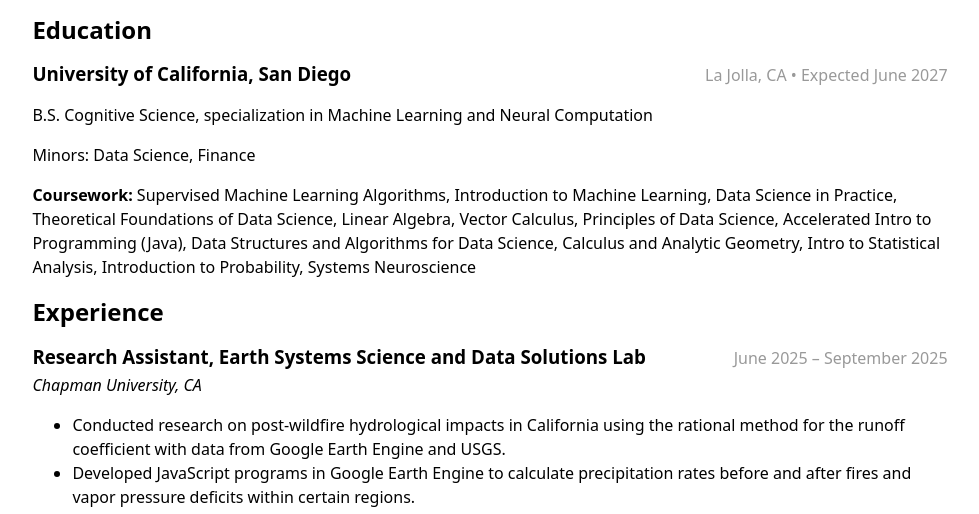
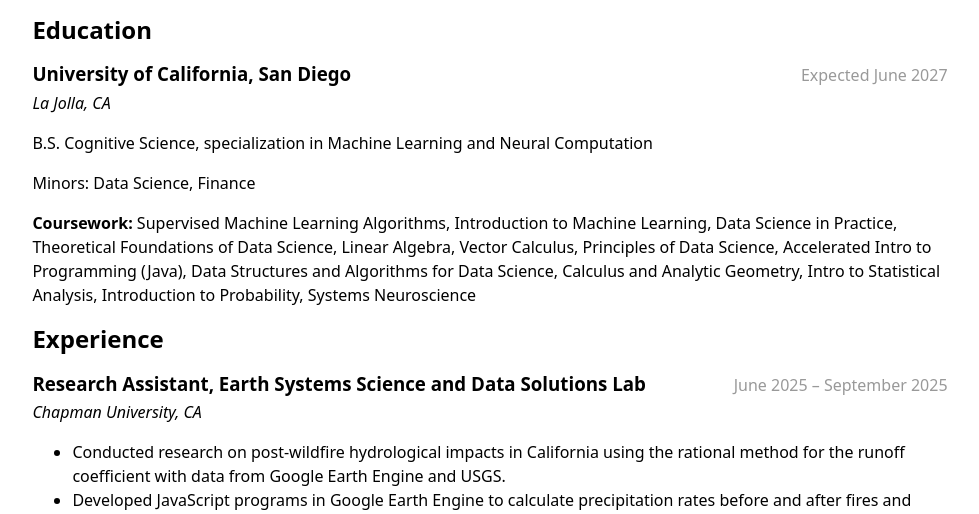
Before and after one commit to bassamhajjawi/portfolio, a plain HTML site: page resume/index.html in a window 1280 px wide. Shown: the part 272-786 px from the top of the page, without its empty margins (150-1129 px from the left). Drawn offline with Linux system fonts and the light colour scheme.

Commit message:
another resume change

```diff
--- a/resume/index.html
+++ b/resume/index.html
@@ -31,8 +31,9 @@
         <article>
             <header>
                 <h3>University of California, San Diego</h3>
-                <p>La Jolla, CA • Expected <time datetime="2027-06">June 2027</time></p>
+                <p>Expected <time datetime="2027-06">June 2027</time></p>
             </header>
+            <p class="desc">La Jolla, CA</p>
             <p>B.S. Cognitive Science, specialization in Machine Learning and Neural Computation</p>
             <p>Minors: Data Science, Finance</p>
             <p>
```
Also changed, not shown: 1 other file.
